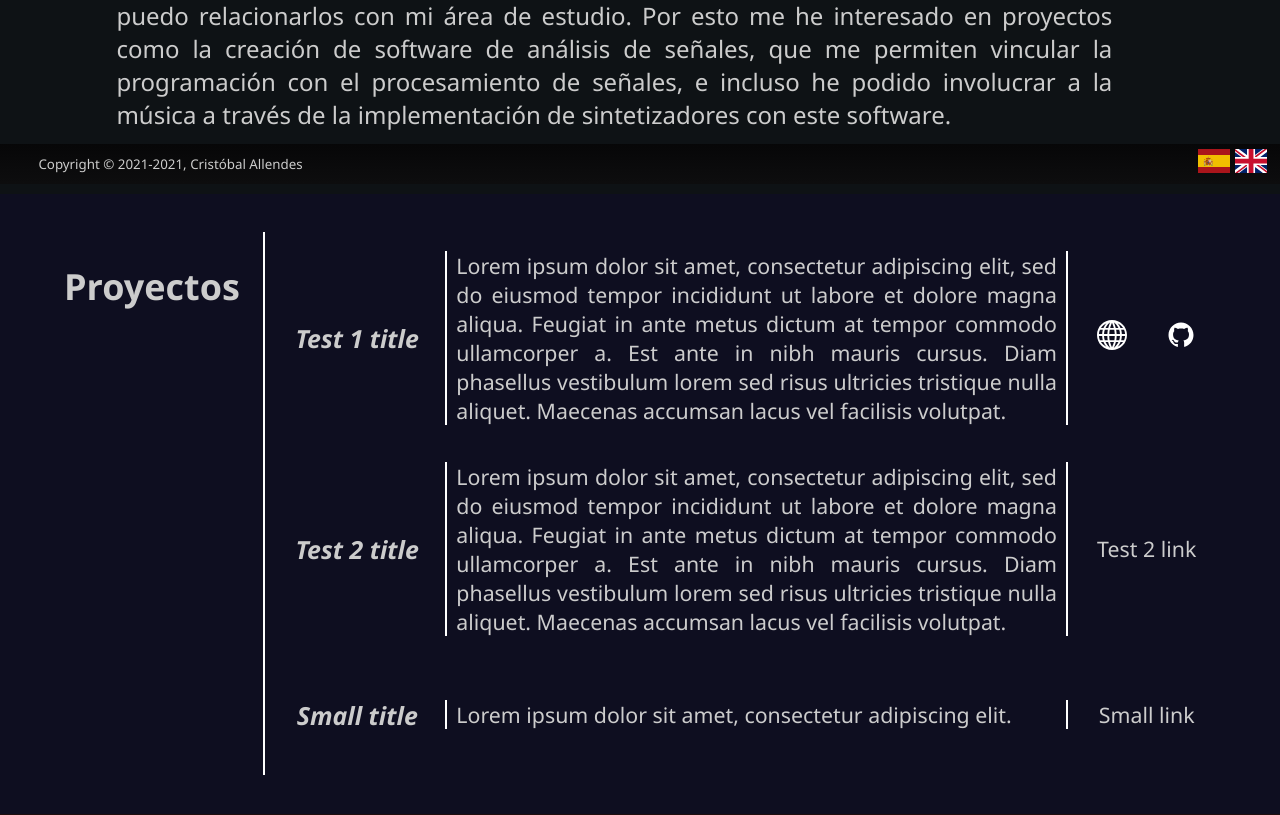
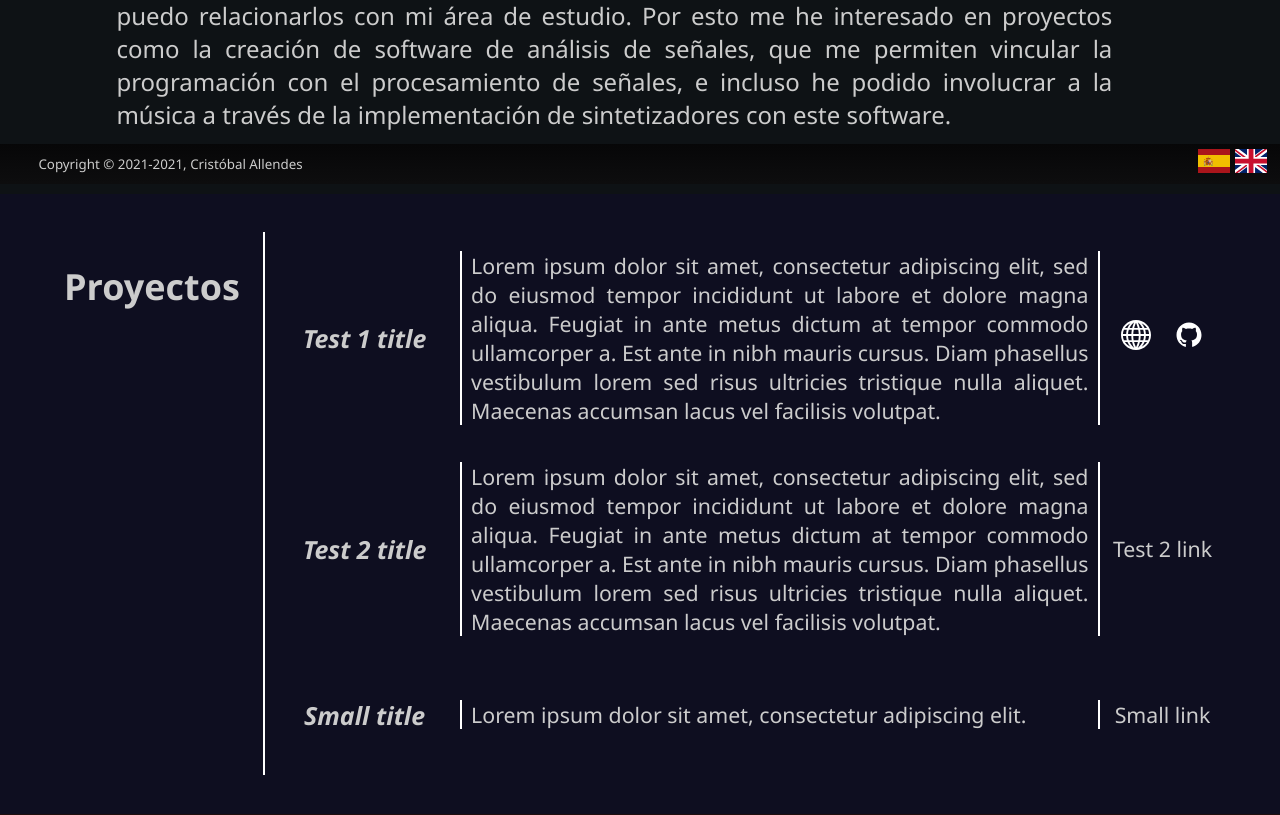
Before and after one commit to No-tengo-nombre/No-tengo-nombre.github.io, a PHP site: page / in a window 1280 px wide. Shown: the part 616-1431 px from the top of the page. Run offline with PHP 8.4, Linux system fonts and the light colour scheme; grey boxes are pictures that could not be loaded.

Commit message:
Update styles.css

```diff
--- a/css/styles.css
+++ b/css/styles.css
@@ -233,7 +233,7 @@ pr-entry .description {
 }
 
 pr-entry .links {
-    flex: 15%;
+    flex: 10%;
     padding-left: 1%;
     display: flex;
     flex-direction: row;
```
